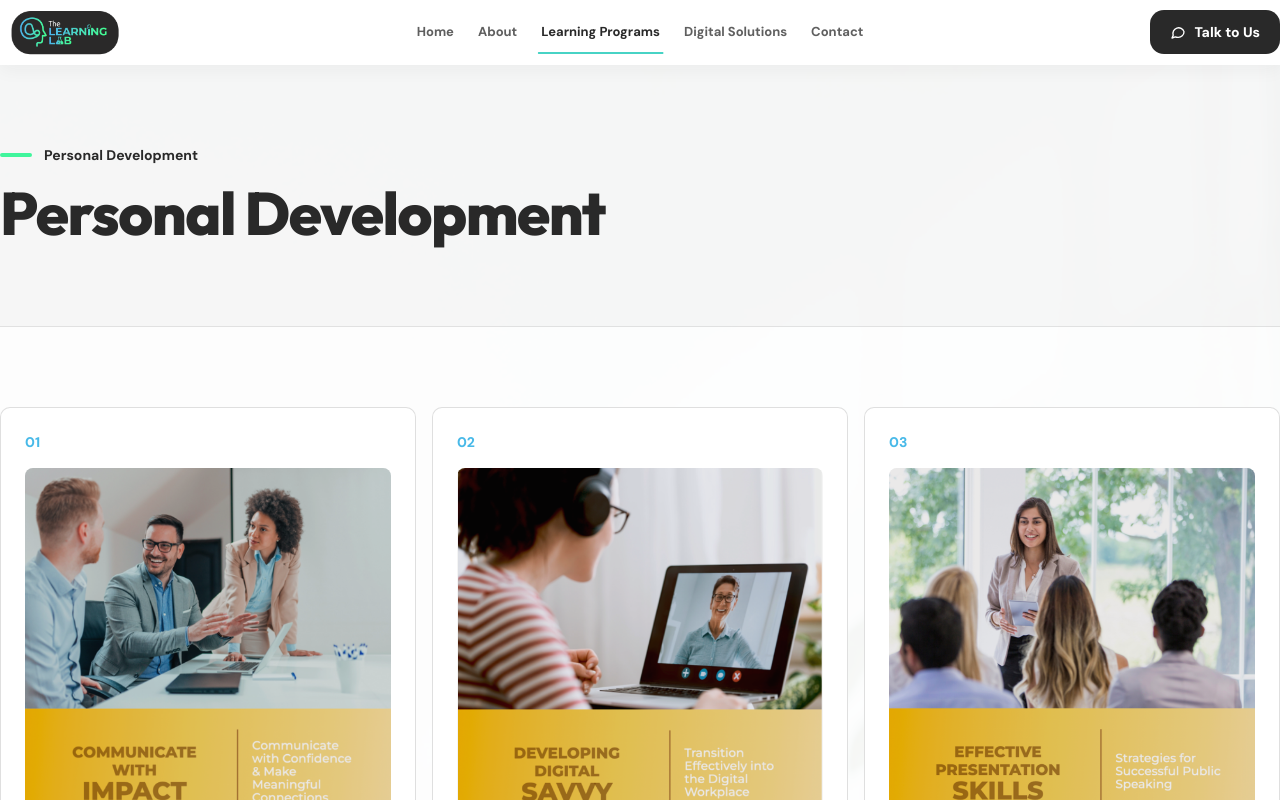
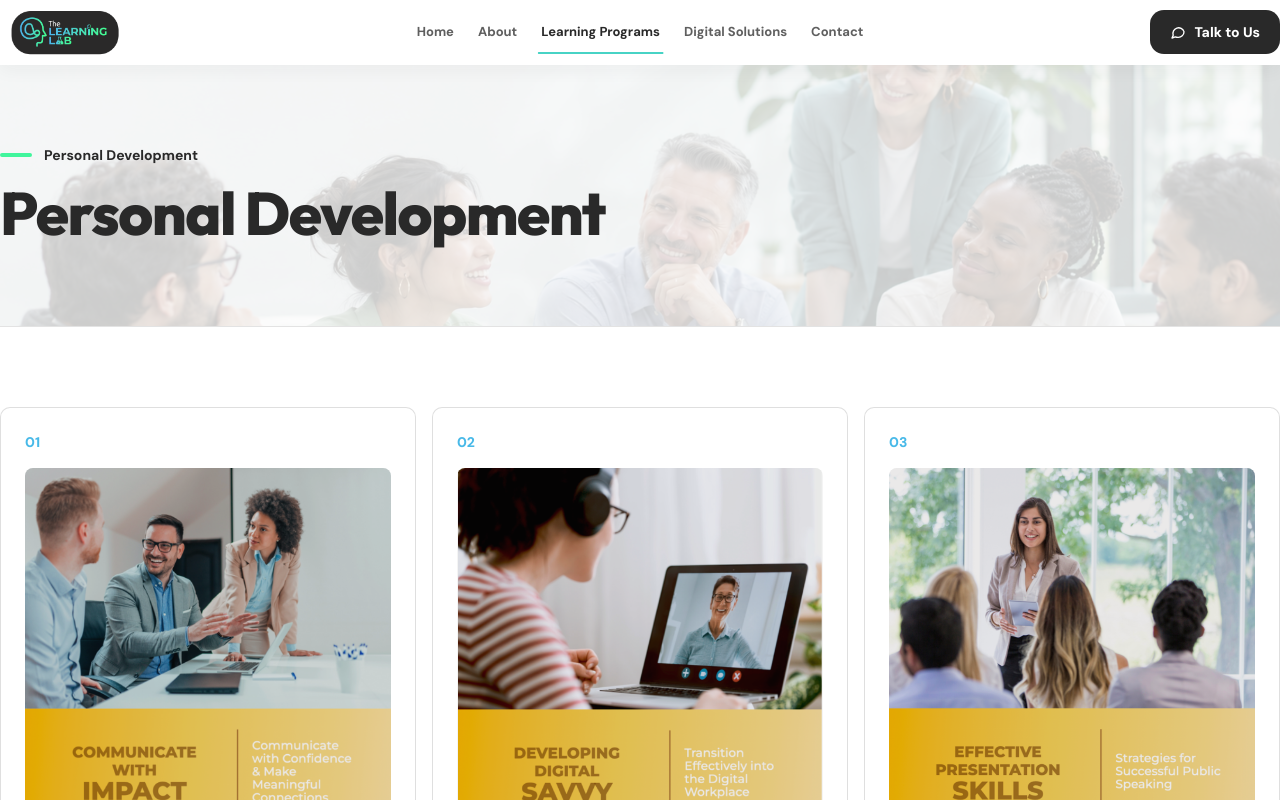
Before and after one commit to gabzy0423/The-Learning-Lab, a Next.js app: page /programs/personal-development in a window 1280 px wide. Shown: the top 800 px of the page. Built offline with nearby package versions, Linux system fonts and the light colour scheme.

Commit message:
Limit Personal Development background to header

```diff
--- a/app/programs/[category]/page.tsx
+++ b/app/programs/[category]/page.tsx
@@ -47,17 +47,17 @@ export default async function CategoryPage({
 
   if (program.slug === "personal-development") {
     return (
-      <main className="relative isolate min-h-[70vh] overflow-hidden bg-brand-white text-brand-charcoal">
+      <main className="min-h-[70vh] bg-brand-white text-brand-charcoal">
+        <section className="relative isolate overflow-hidden border-b border-brand-charcoal/10 bg-brand-charcoal/[0.03]">
           <Image
             src="/assets/pages/programs/personal-development-bg.png"
             alt=""
             fill
             sizes="100vw"
-          className="pointer-events-none absolute inset-0 -z-20 size-full object-cover opacity-20"
+            className="pointer-events-none absolute inset-0 -z-20 size-full object-cover opacity-40"
           />
-        <div aria-hidden="true" className="pointer-events-none absolute inset-0 -z-10 bg-brand-white/75" />
-        <section className="border-b border-brand-charcoal/10 bg-brand-charcoal/[0.03]">
-          <div className="mx-auto max-w-[80rem] px-7 py-16 sm:px-10 lg:px-0 lg:py-20">
+          <div aria-hidden="true" className="pointer-events-none absolute inset-0 -z-10 bg-brand-white/50" />
+          <div className="relative z-10 mx-auto max-w-[80rem] px-7 py-16 sm:px-10 lg:px-0 lg:py-20">
             <p className="flex items-center gap-3 text-sm font-bold text-brand-charcoal">
               <span aria-hidden="true" className="h-1 w-8 rounded-full bg-brand-mint-green" />
               Personal Development
```
Lines whose indentation alone changed are shown as unchanged.
